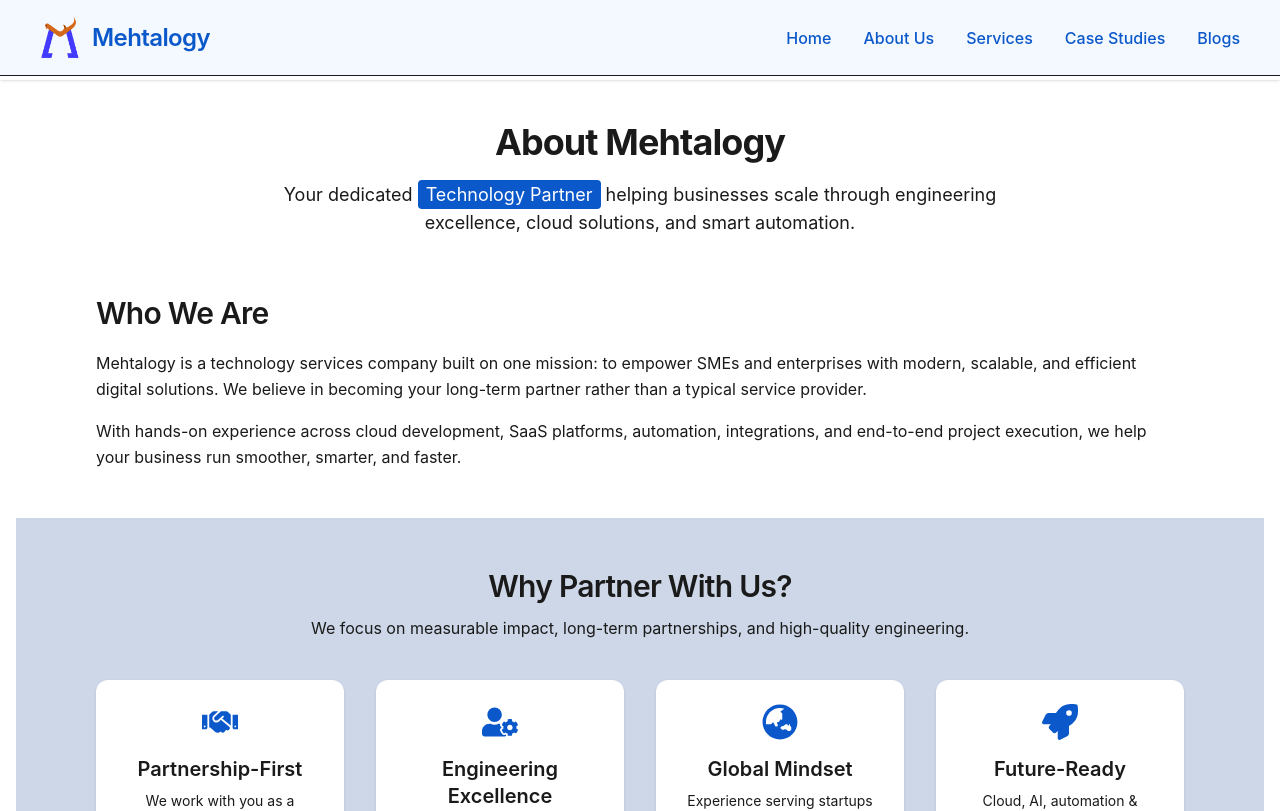
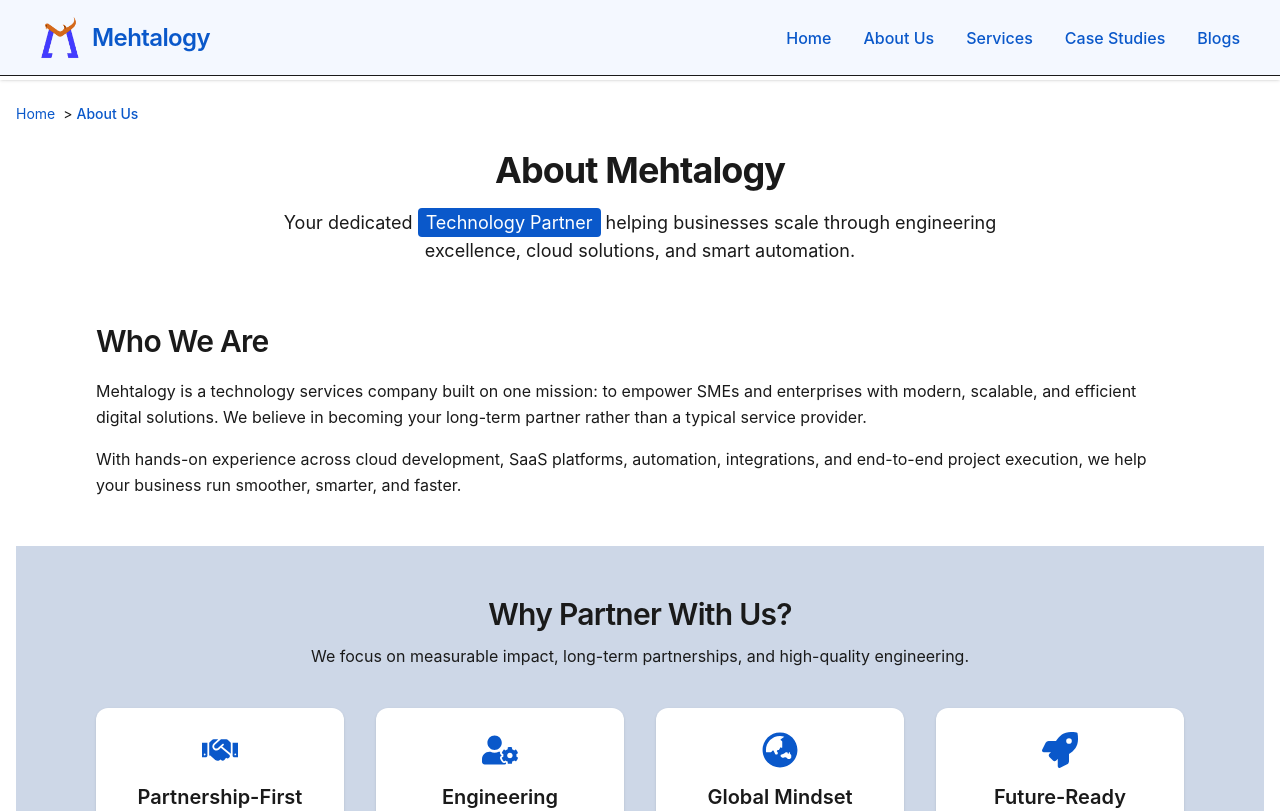
Before and after one commit to vipul-mehtalogy/vipul-mehtalogy.github.io, a Next.js app: page /about in a window 1280 px wide. Shown: the top 811 px of the page. Built offline with nearby package versions, Linux system fonts and the light colour scheme.

Commit message:
Breadcrumb implementation

```diff
--- a/app/about/page.tsx
+++ b/app/about/page.tsx
@@ -2,11 +2,12 @@
 
 import Link from "next/link";
 import { FaHandshake, FaUserCog, FaGlobeAsia, FaRocket } from "react-icons/fa";
+import Breadcrumb from "@/components/BreadcrumbItem";
 
 export default function AboutPage() {
     return (
         <main className="min-h-screen pb-2">
-
+            <Breadcrumb items={[{ name: "Home", href: "/" }, { name: "About Us" }]} />
             {/* ============================= */}
             {/* HERO SECTION */}
             {/* ============================= */}
--- a/app/blogs/[slug]/page.tsx
+++ b/app/blogs/[slug]/page.tsx
@@ -2,7 +2,7 @@
 import { Metadata } from "next";
 import { notFound } from "next/navigation";
 import { getAllSlugs, getBlogBySlug } from "@/lib/blogs";
-
+import Breadcrumb from "@/components/BreadcrumbItem";
 export async function generateStaticParams() {
   return getAllSlugs().map((slug) => ({ slug }));
 }
@@ -26,6 +26,10 @@
 
   return (
     <main className="container mx-auto px-6 prose dark:prose-invert max-w-3xl">
+      {/* import Breadcrumb from "@/components/BreadcrumbItem"; */}
+            <Breadcrumb items={[{ name: "Home", href: "/" }, { name: "Blogs",href:"/blogs" },
+              { name:  `${post.title}`}
+            ]} />
       <h1 className="text-4xl font-bold">{post.title}</h1>
 
       <p className="text-muted text-sm mt-2">
--- a/app/blogs/page.tsx
+++ b/app/blogs/page.tsx
@@ -2,6 +2,7 @@
 import Link from "next/link";
 import { getAllBlogs } from "@/lib/blogs";
 
+import Breadcrumb from "@/components/BreadcrumbItem";
 export const metadata = {
   title: "Tech Blogs | Mehtalogy",
   description: "Technical blogs on Cloud, Integration, IIoT, Architecture, DevOps, and Software Engineering by Mehtalogy.",
@@ -12,6 +13,8 @@
 
   return (
     <main className="container mx-auto px-6 ">
+{/* import Breadcrumb from "@/components/BreadcrumbItem"; */}
+      <Breadcrumb items={[{ name: "Home", href: "/" }, { name: "Blogs" }]} />
       <h1 className="text-4xl font-bold mb-10">Blogs</h1>
 
       <div className="grid md:grid-cols-2 gap-8">
@@ -31,7 +34,7 @@
             )}
 
             <div className="mt-3 flex flex-wrap gap-2">
-              {b.tags?.map((t:string) => (
+              {b.tags?.map((t: string) => (
                 <span
                   key={t}
                   className="px-2 py-1 text-xs rounded highlight"
--- a/app/case-studies/cloud-migration/page.tsx
+++ b/app/case-studies/cloud-migration/page.tsx
@@ -1,5 +1,6 @@
 import Link from "next/link";
 import { FaWhatsapp } from "react-icons/fa";
+import Breadcrumb from "@/components/BreadcrumbItem";
 export const metadata = {
   title: "Large-Scale On-Prem to Cloud Migration | Mehtalogy Case Study",
   description:
@@ -20,6 +21,10 @@
 export default function CloudMigrationCaseStudy() {
   return (
     <main className="p-4 bg-light text-dark">
+      {/* import Breadcrumb from "@/components/BreadcrumbItem"; */}
+                  <Breadcrumb items={[{ name: "Home", href: "/" }, { name: "Case Studies",href:"/case-studies" },
+                    { name:  "Large-Scale On-Prem to Cloud Migration"}
+                  ]} />
       {/* HERO */}
       <section className="container mx-auto px-6 md:px-10 text-center mb-16">
         <h1 className="text-3xl md:text-5xl font-bold text-dark mb-4">
--- a/app/case-studies/food-traceability/page.tsx
+++ b/app/case-studies/food-traceability/page.tsx
@@ -1,7 +1,7 @@
 import Image from "next/image";
 import Link from "next/link";
 import { FaWhatsapp } from "react-icons/fa";
-
+import Breadcrumb from "@/components/BreadcrumbItem";
 export const metadata = {
   title: "Case Study: Food Traceability & Safety | Mehtalogy Technology Partner",
   description:
@@ -22,6 +22,10 @@
 export default function CaseStudyFoodTraceability() {
   return (
     <main className="min-h-screen bg-surface text-on-surface">
+
+      <Breadcrumb items={[{ name: "Home", href: "/" }, { name: "Case Studies", href: "/case-studies" },
+      { name: "Food Traceability & Safety" }
+      ]} />
       {/* HERO */}
       <section className="container mx-auto p-4">
         <h1 className="text-4xl md:text-5xl font-bold mb-6">
--- a/app/case-studies/jewellery/page.tsx
+++ b/app/case-studies/jewellery/page.tsx
@@ -1,4 +1,6 @@
 import Image from "next/image";
+import Breadcrumb from "@/components/BreadcrumbItem";
+
 
 export const metadata = {
   title: "Case Study: Jewellery Product Catalog & Real-Time Pricing | Mehtalogy",
@@ -9,6 +11,10 @@
 export default function JewelleryCaseStudy() {
   return (
     <main className="min-h-screen bg-light px-6 py-12">
+
+      <Breadcrumb items={[{ name: "Home", href: "/" }, { name: "Case Studies", href: "/case-studies" },
+      { name: "Jewellery Product Catalog" }
+      ]} />
       <section className="max-w-5xl mx-auto">
         <h1 className="text-4xl font-bold text-gray-900 mb-6">
           Jewellery Product Catalog & Real-time Pricing Transformation
--- a/app/case-studies/mining-plant-advisory/page.tsx
+++ b/app/case-studies/mining-plant-advisory/page.tsx
@@ -1,5 +1,7 @@
 import Link from "next/link";
 import { FaWhatsapp } from "react-icons/fa";
+import Breadcrumb from "@/components/BreadcrumbItem";
+
 export const metadata = {
   title: "Mining Plant Advisory | Mehtalogy Case Study",
   description:
@@ -19,6 +21,10 @@
 export default function MiningPlantAdvisoryCaseStudy() {
   return (
     <main className="p-4 bg-light text-dark">
+
+      <Breadcrumb items={[{ name: "Home", href: "/" }, { name: "Case Studies", href: "/case-studies" },
+      { name: "Mining Plant Advisory" }
+      ]} />
       {/* HERO */}
       <section className="container mx-auto px-6 md:px-10 text-center mb-16">
         <h1 className="text-3xl md:text-5xl font-bold text-dark mb-4">
@@ -141,7 +147,7 @@
           Mehtalogy helps engineering and manufacturing companies build reliable, scalable
           digital solutions that improve safety and efficiency.
         </p>
-       <Link
+        <Link
           href="https://wa.me/919424932197"
           target="_blank"
           className="btn-primary flex items-center gap-2"
--- a/app/case-studies/page.tsx
+++ b/app/case-studies/page.tsx
@@ -4,12 +4,13 @@
 import Link from "next/link";
 
 import caseStudiesData from "@/data/case-studies.json";
-import { CaseStudy } from "@/data/types.js"
-
+import Breadcrumb from "@/components/BreadcrumbItem";
 
 export default function CaseStudiesPage() {
     return (
         <div className="min-h-screen bg-background text-foreground">
+            {/* import Breadcrumb from "@/components/BreadcrumbItem"; */}
+            <Breadcrumb items={[{ name: "Home", href: "/" }, { name: "Case Studies", }]} />
             {/* Hero Section */}
             <section className="text-center py-20 bg-bg-light border-b border-border">
                 <h1 className="text-5xl font-extrabold text-accent mb-4">
--- a/app/services/[slug]/page.tsx
+++ b/app/services/[slug]/page.tsx
@@ -4,7 +4,7 @@
 
 import servicesData from "@/data/services.json";
 import {Service} from "@/data/types.js"
-
+import Breadcrumb from "@/components/BreadcrumbItem";
 
 export default async function ServiceDetailPage({ params }: { params: Promise<{ slug: string }> }) {
     const { slug } = await params;
@@ -14,6 +14,10 @@
 
   return (
     <div className="min-h-screen bg-background text-foreground">
+
+                  <Breadcrumb items={[{ name: "Home", href: "/" }, { name: "Services",href:"/services" },
+                    { name:  `${service.title}`}
+                  ]} />
       {/* Hero Banner */}
       <section className="relative w-full h-72 md:h-96 overflow-hidden">
         <Image
--- a/app/services/page.jsx
+++ b/app/services/page.jsx
@@ -2,11 +2,14 @@
 import { services } from "@/data/services.json"
 import Image from "next/image"
 import Link from "next/link"
+import Breadcrumb from "@/components/BreadcrumbItem";
 
 export default function ServicesPage() {
 
     return (
-        <div className="min-h-screen py-20 px-6 md:px-16 lg:px-24">
+        <div className="min-h-screen">
+
+            <Breadcrumb items={[{ name: "Home", href: "/" }, { name: "Servies" }]} />
             <div className="max-w-6xl mx-auto">
                 <h1 className="text-primary mb-6">Our Services & Capabilities</h1>
                 <p className="text-lg text-muted max-w-3xl mb-12">
--- /dev/null
+++ b/components/BreadcrumbItem.tsx
@@ -0,0 +1,36 @@
+"use client";
+
+import Link from "next/link";
+
+
+interface BreadcrumbItem {
+  name: string;
+  href?: string;
+}
+
+export default function Breadcrumb({ items }: { items: BreadcrumbItem[] }) {
+
+  return (
+    <nav
+      aria-label="Breadcrumb"
+      className="flex items-center space-x-1 text-sm text-muted-foreground mb-4"
+    >
+
+      {items.map((item, i) => (
+        <span key={i} className="flex items-center">
+          {item.href ? (
+            <Link
+              href={item.href}
+              className="hover:text-accent transition-colors pr-2"
+            >
+              {item.name}
+            </Link>
+          ) : (
+            <span className="text-accent font-medium">{item.name}</span>
+          )}
+          {i < items.length - 1 && ">"}
+        </span>
+      ))}
+    </nav>
+  );
+}
```
